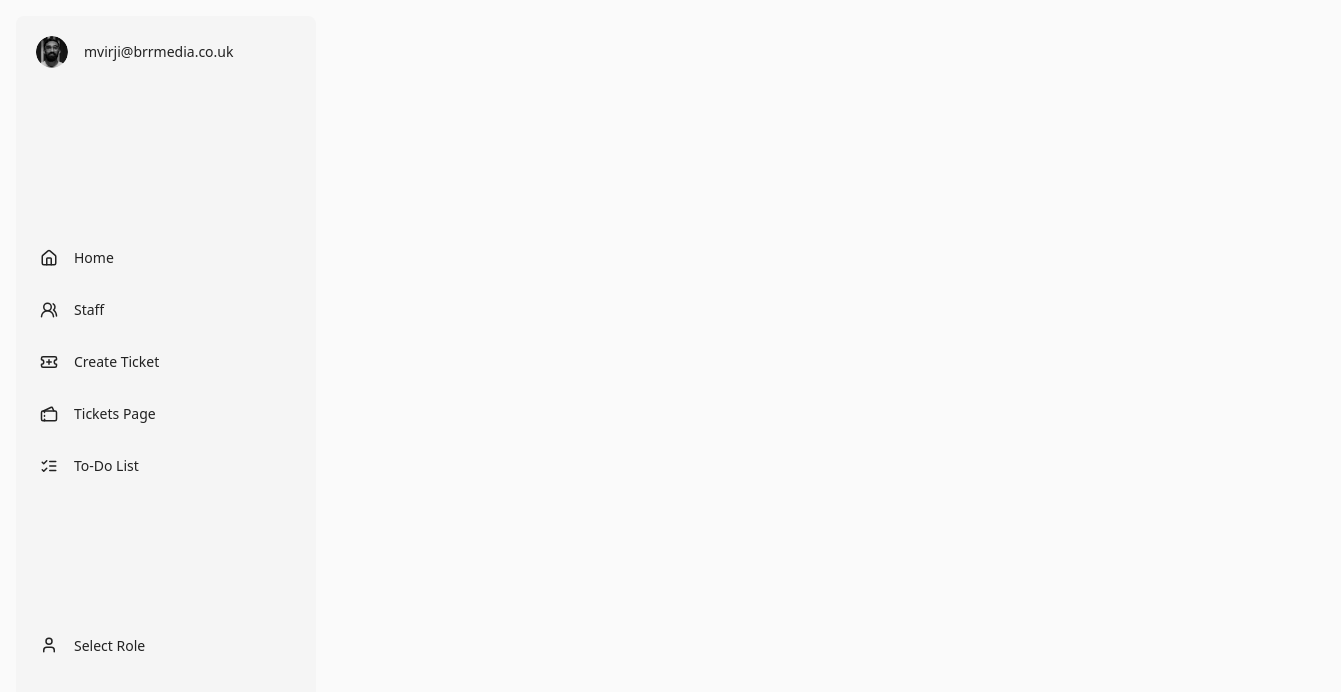
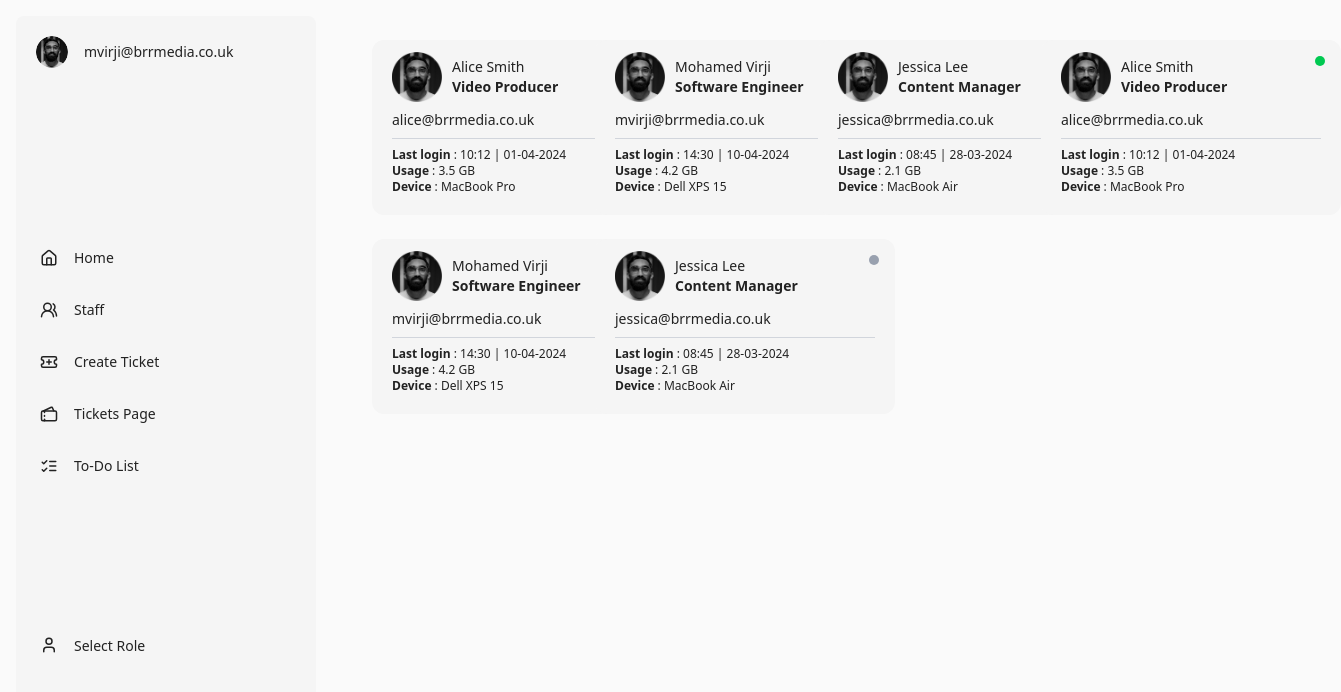
Before and after one commit to Michealebr/brr-media-takehome, a React (Vite) app: page /staff in a window 1280 px wide. Shown: the top 692 px of the page, 1341 px wide, since content can reach past the window. Built offline with nearby package versions, Linux system fonts and the light colour scheme.

Commit message:
staff component & functionality

```diff
--- a/src/App.tsx
+++ b/src/App.tsx
@@ -4,6 +4,7 @@ import Home from "./pages/Home";
 import Navbar from "./components/Navbar";
 
 import "./App.css";
+import Staff from "./pages/Staff";
 
 function App() {
   return (
@@ -14,6 +15,9 @@ function App() {
           <Routes>
             <Route path="/" element={<Home />}></Route>
           </Routes>
+          <Routes>
+            <Route path="/staff" element={<Staff />}></Route>
+          </Routes>
         </main>
       </div>
     </>
--- a/src/components/Navbar.tsx
+++ b/src/components/Navbar.tsx
@@ -10,7 +10,7 @@ import Home from "../assets/house.svg";
 
 const Navbar = () => {
   return (
-    <div className="flex flex-col w-[300px] bg-[var(--secondary-color)] h-screen m-4 border-radius rounded-lg gap-[10rem] ">
+    <div className="flex flex-col w-[300px] bg-[var(--secondary-color)] m-4 border-radius rounded-lg gap-[10rem] ">
         {/* profile */}
       <div className="flex p-5 items-center">
         <img
@@ -23,11 +23,11 @@ const Navbar = () => {
       {/* ctn for links and admin change */}
       <div className="px-6 flex flex-col gap-[10rem]">
         <div className="flex flex-col gap-y-8 text-sm">
-          <Link to="" className="flex items-center ">
+          <Link to="/" className="flex items-center ">
             <img className="mr-4 h-[18px] " src={Home} alt="home icon" />
             Home
           </Link>
-          <Link to="" className="flex items-center">
+          <Link to="/staff" className="flex items-center">
             <img className="mr-4 h-[18px]" src={Staff} alt="home icon" />
             Staff
           </Link>
--- /dev/null
+++ b/src/components/StaffCardComponent.tsx
@@ -0,0 +1,61 @@
+import React from "react";
+import Mo from "../assets/Mo-pp.png";
+
+interface StaffProps {
+  id: number;
+  name: string;
+  role: string;
+  email: string;
+  status: string;
+  lastLogin: string;
+  driveUsage: string;
+  device: string
+
+
+}
+
+
+const StaffCardComponent: React.FC<StaffProps> = ({ id, name, role, email, status, lastLogin, driveUsage, device}) => {
+
+  const [date, timeWithZ] = lastLogin.split('T',)
+  const time = timeWithZ.replace('Z', '').slice(0, -3)
+
+  // format date to english dd/mm/yyyy
+  const [year, month, day] = date.split('-')
+  const formattedDate = `${day}-${month}-${year}`
+  // color status map to show who's Active , busy or offline
+  const statusColorMap: { [key: string]: string } = {
+    active: "bg-green-500",
+    busy: "bg-red-500",
+    offline: "bg-gray-400",
+  };
+  // matches to the corresponding bg color, if not found sets to gray
+  const statusColor = statusColorMap[status.toLowerCase()] || "bg-gray-400";
+
+  return (
+    <div className="bg-[var(--secondary-color)] w-[300px]  rounded-xl px-5 py-3 text-sm relative" key={id}>
+      <div className=" flex pb-2  items-center">
+        <div className="w-[60px]">
+          <img className="h-[50px]" src={Mo} alt="staff profile picture" />
+        </div>
+        <div className="">
+          <p>{name}</p>
+          <p className="font-bold">{role}</p>
+        </div>
+        <div className={`absolute top-4 right-4 h-[10px] w-[10px] rounded-full ${statusColor}`}></div>
+      </div>
+      <div className="">{email}</div>
+
+      {/* only admin should see */}
+
+      <div className="border-b border-gray-300 p-1"></div>
+      <div className="text-xs py-2">
+        <div className=""><span className="font-bold">Last login</span> : {time} | {formattedDate}</div>
+        <div className=""><span className="font-bold">Usage</span> : {driveUsage}</div>
+        <div className=""><span className="font-bold">Device</span> : {device}</div>
+      </div>
+    </div>
+  );
+};
+
+export default StaffCardComponent;
--- /dev/null
+++ b/src/data/staff.json
@@ -0,0 +1,62 @@
+[
+    {
+      "id": 1,
+      "name": "Alice Smith",
+      "role": "Video Producer",
+      "email": "alice@brrmedia.co.uk",
+      "status": "active",
+      "lastLogin": "2024-04-01T10:12:00Z",
+      "driveUsage": "3.5 GB",
+      "device": "MacBook Pro"
+    },
+    {
+      "id": 2,
+      "name": "Mohamed Virji",
+      "role": "Software Engineer",
+      "email": "mvirji@brrmedia.co.uk",
+      "status": "busy",
+      "lastLogin": "2024-04-10T14:30:00Z",
+      "driveUsage": "4.2 GB",
+      "device": "Dell XPS 15"
+    },
+    {
+      "id": 3,
+      "name": "Jessica Lee",
+      "role": "Content Manager",
+      "email": "jessica@brrmedia.co.uk",
+      "status": "inactive",
+      "lastLogin": "2024-03-28T08:45:00Z",
+      "driveUsage": "2.1 GB",
+      "device": "MacBook Air"
+    },
+    {
+        "id": 4,
+        "name": "Alice Smith",
+        "role": "Video Producer",
+        "email": "alice@brrmedia.co.uk",
+        "status": "active",
+        "lastLogin": "2024-04-01T10:12:00Z",
+        "driveUsage": "3.5 GB",
+        "device": "MacBook Pro"
+      },
+      {
+        "id": 5,
+        "name": "Mohamed Virji",
+        "role": "Software Engineer",
+        "email": "mvirji@brrmedia.co.uk",
+        "status": "busy",
+        "lastLogin": "2024-04-10T14:30:00Z",
+        "driveUsage": "4.2 GB",
+        "device": "Dell XPS 15"
+      },
+      {
+        "id": 6,
+        "name": "Jessica Lee",
+        "role": "Content Manager",
+        "email": "jessica@brrmedia.co.uk",
+        "status": "inactive",
+        "lastLogin": "2024-03-28T08:45:00Z",
+        "driveUsage": "2.1 GB",
+        "device": "MacBook Air"
+      }
+  ]
--- /dev/null
+++ b/src/pages/CreateTicket.tsx
@@ -0,0 +1,9 @@
+import React from 'react'
+
+const CreateTicket = () => {
+  return (
+    <div>Create-Ticket</div>
+  )
+}
+
+export default CreateTicket
--- /dev/null
+++ b/src/pages/Staff.tsx
@@ -0,0 +1,27 @@
+import React from "react";
+import StaffCardComponent from "../components/StaffCardComponent";
+import staffData from "../data/staff.json";
+
+const Staff = () => {
+  return (
+    <>
+    <div className="grid grid-cols-1 sm:grid-cols-1 lg:grid-cols-2  xl:grid-cols-4 gap-6">
+    {staffData.map((person) => (
+        <StaffCardComponent
+          id={person.id}
+          name={person.name}
+          role={person.role}
+          email={person.email}
+          status={person.status}
+          lastLogin={person.lastLogin}
+          driveUsage={person.driveUsage}
+          device={person.device}
+        />
+      ))}
+    </div>
+
+    </>
+  );
+};
+
+export default Staff;
--- /dev/null
+++ b/src/pages/TicketsPage.tsx
@@ -0,0 +1,9 @@
+import React from 'react'
+
+const TicketsPage = () => {
+  return (
+    <div>TicketsPage</div>
+  )
+}
+
+export default TicketsPage
```
Also changed, not shown: src/pages/ToDoList.tsx (added).
